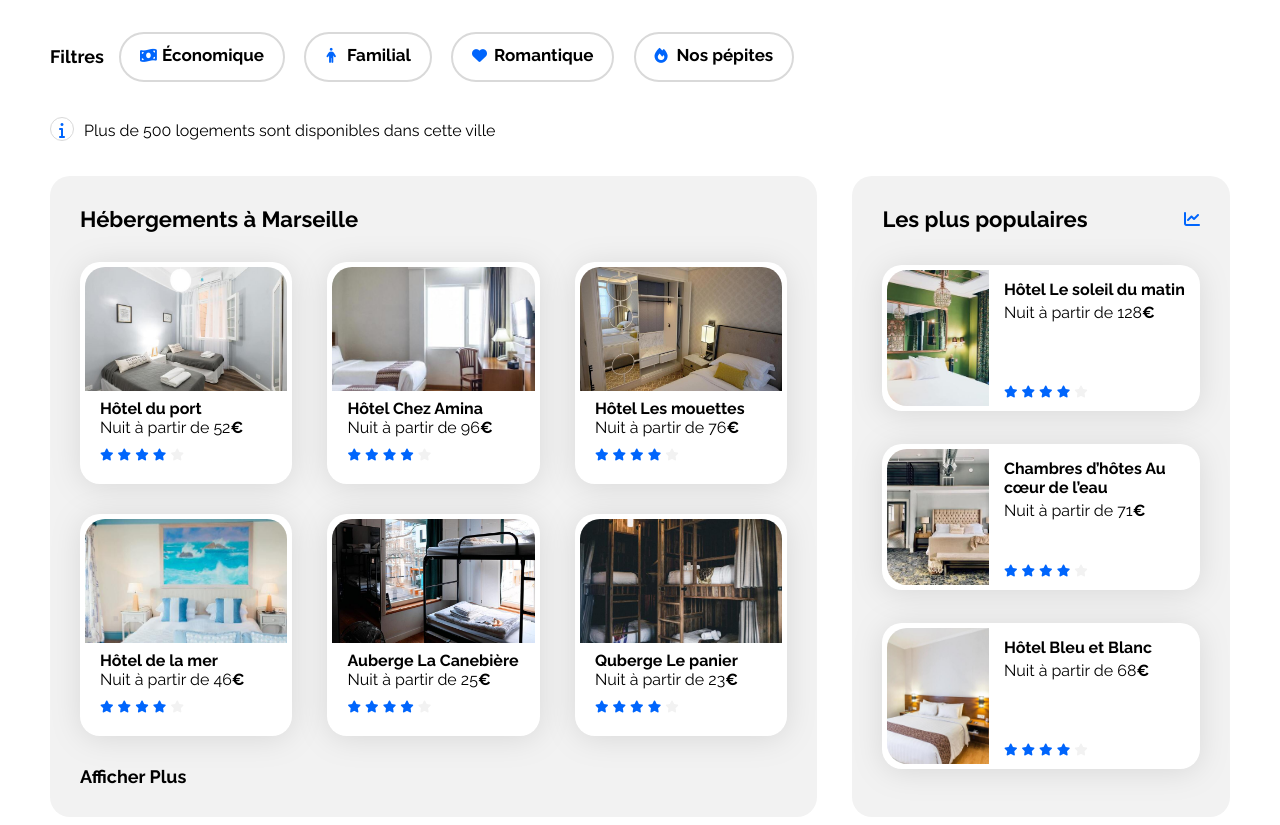
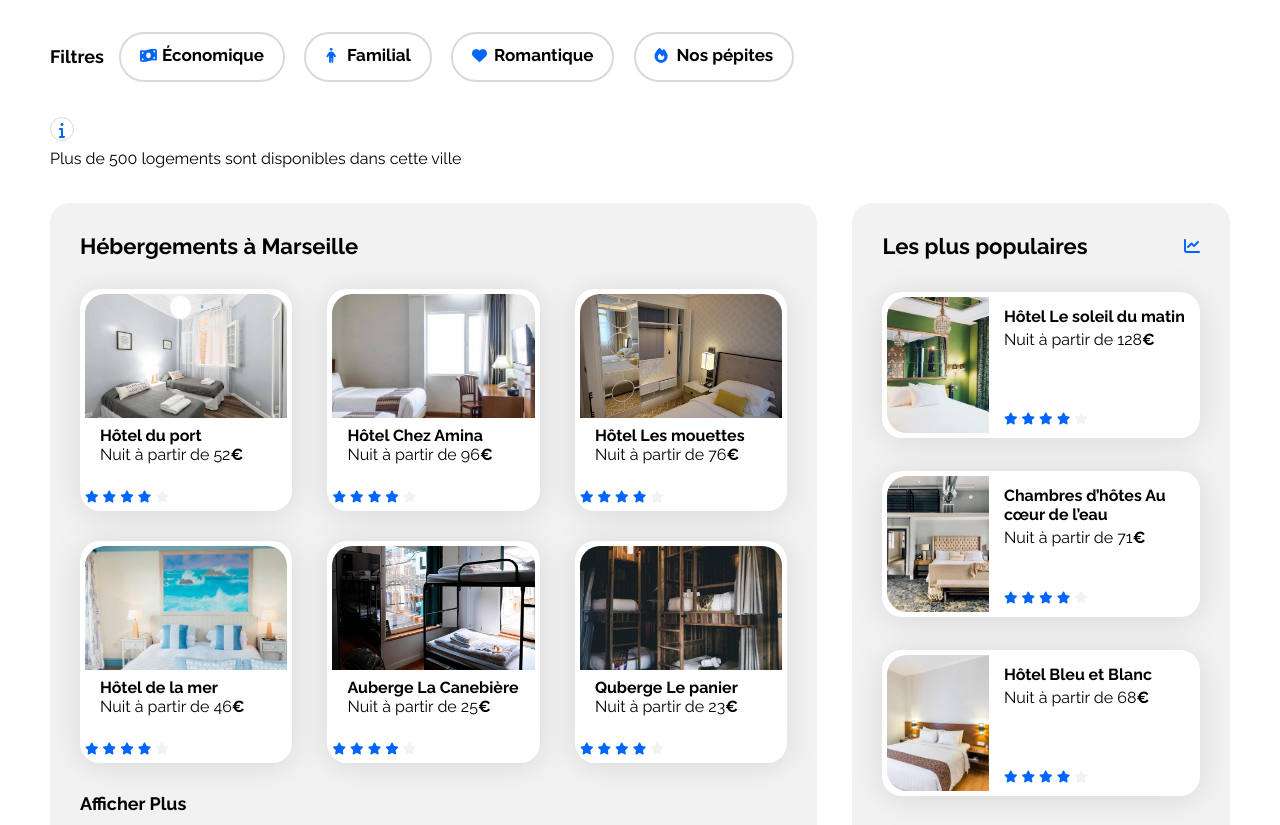
Before and after one commit to Lisley88/projet_booki, a plain HTML site: page index.html in a window 1280 px wide. Shown: the part 254-1079 px from the top of the page. Drawn offline with Linux system fonts and the light colour scheme.

Commit message:
Alignement des étoiles des notes dans section Hébergement

```diff
--- a/index.html
+++ b/index.html
@@ -43,7 +43,8 @@
             </div>
             <div>
               <button>
-                <i class="icon fa-magnifying-glass fa-solid"></i><span>Rechercher</span>
+                <i class="icon fa-magnifying-glass fa-solid"></i>
+                <span>Rechercher</span>
               </button>
             </div>
           </form>
@@ -57,13 +58,11 @@
               <button><i class="fa-fire fa-solid"></i>Nos pépites</button>
             </div>
           </div>
+          <div class="infobar">
+            <i class="fa-info fa-solid"></i>
+            <p>Plus de 500 logements sont disponibles dans cette ville</p>
+          </div>
         </section>
-
-        <p class="infobar">
-          <i class="fa-info fa-solid"></i>Plus de 500 logements sont disponibles
-          dans cette ville
-        </p>
-
         <div class="hebergements-and-populaires">
           <!-- ============================= Section Hébergement ========================= -->
           <section class="hebergements" id="hebergements">
@@ -71,9 +70,9 @@
               <h2 class="section-title">Hébergements à Marseille</h2>
             </div>
             <div class="hebergements-cards">
-
               <article class="card">
                 <a href="#">
+                  <div class="card-contents">
                     <img src="./images/hebergements/fred-kleber.jpg" alt="Image de la chambre d'hôtel montrant un lit">
                     <div class="card-content">
                       <div class="card-txt">
@@ -81,6 +80,8 @@
                         <p class="card-subtitle">
                           Nuit à partir de 52<span class="euro">€</span>
                         </p>
+                      </div>
+                    </div>
                   </div>
                   <div class="card-rating">
                     <i class="fa-xs fa-solid fa-star" aria-hidden="true"></i>
@@ -90,12 +91,12 @@
                     <i class="fa-xs fa-solid fa-star neutral-star" aria-hidden="true"></i>
                     <span class="sr-only">Note de 4 sur 5</span>
                   </div>
-                  </div>
                 </a>
               </article>
 
               <article class="card">
                 <a href="#">
+                  <div class="card-contents">
                     <img src="./images/hebergements/febrian-zakaria.jpg" alt="Image de la chambre d'hôtel montrant un lit">
                     <div class="card-content">
                       <div class="card-txt">
@@ -103,6 +104,8 @@
                         <p class="card-subtitle">
                           Nuit à partir de 96<span class="euro">€</span>
                         </p>
+                      </div>
+                    </div>
                   </div>
                   <div class="card-rating">
                     <i class="fa-xs fa-solid fa-star" aria-hidden="true"></i>
@@ -112,12 +115,12 @@
                     <i class="fa-xs fa-solid fa-star neutral-star" aria-hidden="true"></i>
                     <span class="sr-only">Note de 4 sur 5</span>
                   </div>
-                  </div>
                 </a>
               </article>
 
               <article class="card">
                 <a href="#">
+                  <div class="card-contents">
                     <img src="./images/hebergements/reisetopia.jpg" alt="Image de la chambre d'hôtel montrant un lit">
                     <div class="card-content">
                       <div class="card-txt">
@@ -125,6 +128,8 @@
                         <p class="card-subtitle">
                           Nuit à partir de 76<span class="euro">€</span>
                         </p>
+                      </div>
+                    </div>
                   </div>
                   <div class="card-rating">
                     <i class="fa-xs fa-solid fa-star" aria-hidden="true"></i>
@@ -134,12 +139,12 @@
                     <i class="fa-xs fa-solid fa-star neutral-star" aria-hidden="true"></i>
                     <span class="sr-only">Note de 4 sur 5</span>
                   </div>
-                  </div>
                 </a>
               </article>
 
               <article class="card">
                 <a href="#">
+                  <div class="card-contents">
                     <img src="./images/hebergements/annie-spratt.jpg" alt="Image de la chambre d'hôtel montrant un lit">
                     <div class="card-content">
                       <div class="card-txt">
@@ -147,6 +152,8 @@
                         <p class="card-subtitle">
                           Nuit à partir de 46<span class="euro">€</span>
                         </p>
+                      </div>
+                    </div>
                   </div>
                   <div class="card-rating">
                     <i class="fa-xs fa-solid fa-star" aria-hidden="true"></i>
@@ -156,12 +163,12 @@
                     <i class="fa-xs fa-solid fa-star neutral-star" aria-hidden="true"></i>
                     <span class="sr-only">Note de 4 sur 5</span>
                   </div>
-                  </div>
                 </a>
               </article>
 
               <article class="card">
                 <a href="#">
+                  <div class="card-contents">
                     <img src="./images/hebergements/marcus-loke.jpg" alt="Image de la chambre d'hôtel montrant un lit">
                     <div class="card-content">
                       <div class="card-txt">
@@ -169,6 +176,8 @@
                         <p class="card-subtitle">
                           Nuit à partir de 25<span class="euro">€</span>
                         </p>
+                      </div>
+                    </div>
                   </div>
                   <div class="card-rating">
                     <i class="fa-xs fa-solid fa-star" aria-hidden="true"></i>
@@ -178,21 +187,21 @@
                     <i class="fa-xs fa-solid fa-star neutral-star" aria-hidden="true"></i>
                     <span class="sr-only">Note de 4 sur 5</span>
                   </div>
-                  </div>
                 </a>
               </article>
 
               <article class="card">
                 <a href="#">
-                  <img
-                    src="./images/hebergements/nicate-lee.jpg"
-                    alt="Image de la chambre d'hôtel montrant un lit">
+                  <div class="card-contents">
+                    <img src="./images/hebergements/nicate-lee.jpg" alt="Image de la chambre d'hôtel montrant un lit">
                     <div class="card-content">
                       <div class="card-txt">
                         <h3 class="card-title">Quberge Le panier</h3>
                         <p class="card-subtitle">
                           Nuit à partir de 23<span class="euro">€</span>
                         </p>
+                      </div>
+                    </div>
                   </div>
                   <div class="card-rating">
                     <i class="fa-xs fa-solid fa-star" aria-hidden="true"></i>
@@ -201,7 +210,6 @@
                     <i class="fa-xs fa-solid fa-star" aria-hidden="true"></i>
                     <i class="fa-xs fa-solid fa-star neutral-star" aria-hidden="true"></i>
                     <span class="sr-only">Note de 4 sur 5</span>
-                    </div>
                   </div>
                 </a>
               </article>
@@ -291,7 +299,6 @@
         <section class="activites" id="activites">
           <h2 class="section-title">Activités à Marseille</h2>
           <div class="activites-cards">
-
             <article class="activites-card">
               <a href="#">
                 <img src="./images/activites/reno-laithienne.jpg" alt="Vieu-port">
@@ -301,8 +308,7 @@
 
             <article class="activites-card">
               <a href="#">
-                <img src="./images/activites/paul-hermann.jpg"
-                  alt="Fort_de_Pomègues">
+                <img src="./images/activites/paul-hermann.jpg" alt="Fort_de_Pomègues">
                 <h3 class="card-title">Fort de Pomègues</h3>
               </a>
             </article>
@@ -313,7 +319,6 @@
                 <h3 class="card-title">Parc national des Calanques</h3>
               </a>
             </article>
-
 
             <article class="activites-card">
               <a href="#">
```
Lines whose indentation alone changed are shown as unchanged.
